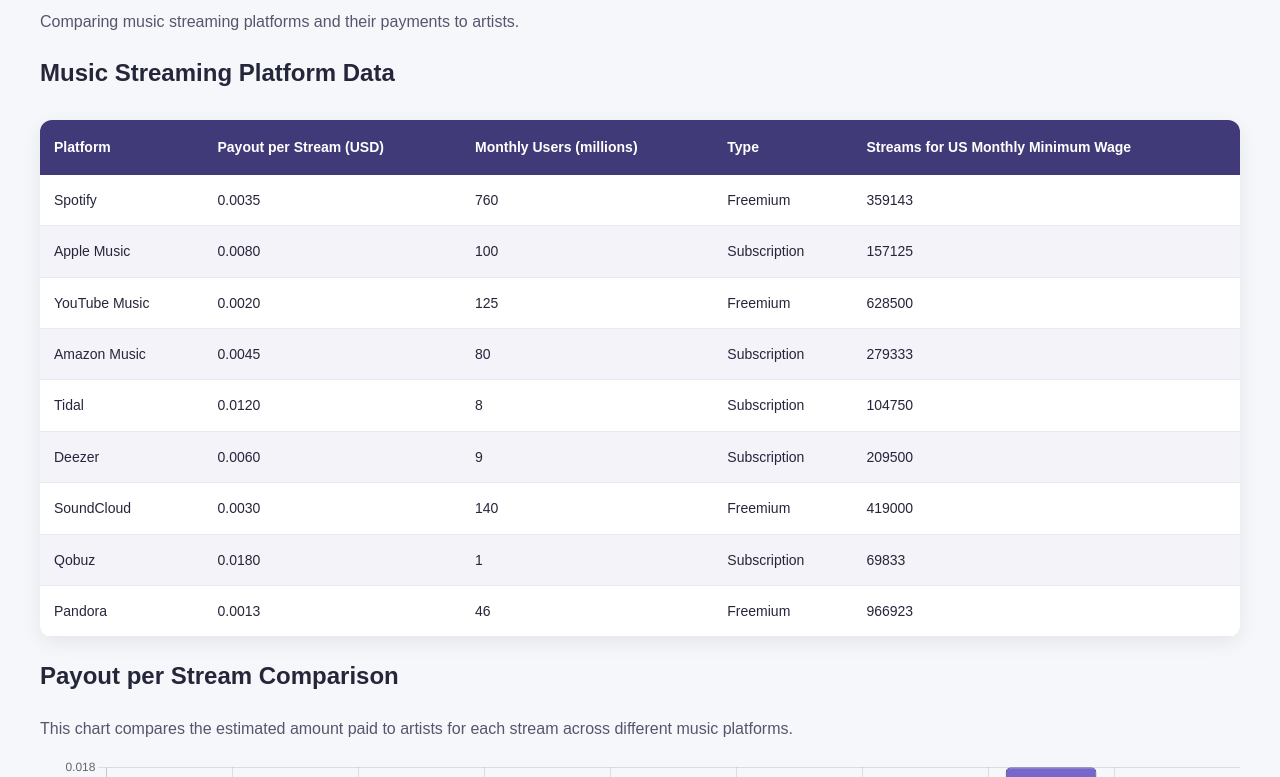
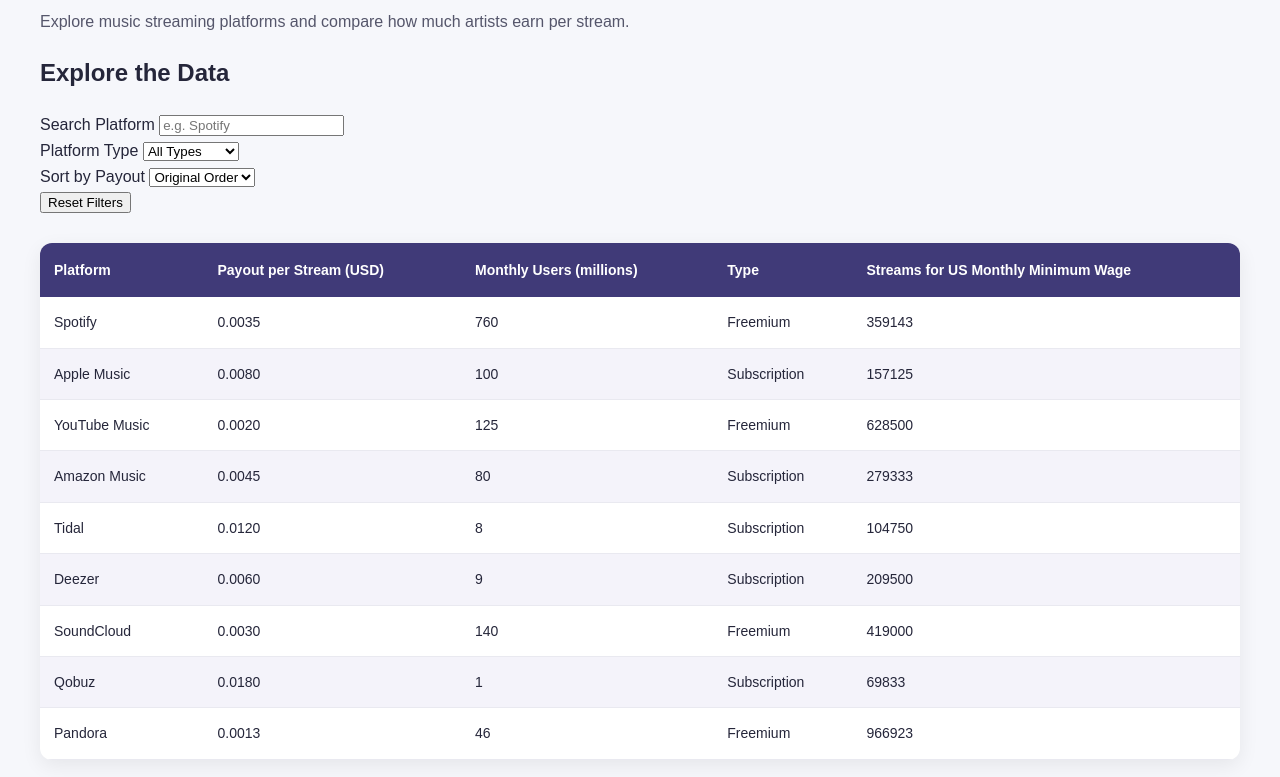
Before and after one commit to yyzyy200677-star/COMM2754-week4, a plain HTML site: page index.html in a window 1280 px wide. Shown: the part 105-882 px from the top of the page. Drawn offline with nearby package versions, Linux system fonts and the light colour scheme.

Commit message:
Update index.html

```diff
--- a/index.html
+++ b/index.html
@@ -5,11 +5,10 @@
     <meta charset="UTF-8">
     <meta name="viewport" content="width=device-width, initial-scale=1.0">
 
-    <title>Music Revenue Data</title>
+    <title>Music Revenue Dashboard</title>
 
     <script src="https://cdn.jsdelivr.net/npm/papaparse@5.4.1/papaparse.min.js"></script>
     <script src="https://cdn.jsdelivr.net/npm/chart.js"></script>
-
     <script src="script.js" defer></script>
 
     <link rel="stylesheet" href="style.css">
@@ -17,15 +16,58 @@
 
 <body>
 
-    <h1>Music Revenue Data</h1>
+    <h1>Music Revenue Dashboard</h1>
 
     <p>
-        Comparing music streaming platforms and their payments to artists.
+        Explore music streaming platforms and compare
+        how much artists earn per stream.
     </p>
 
-    <h2>Music Streaming Platform Data</h2>
+    <h2>Explore the Data</h2>
 
+    <div class="controls">
+
+        <div class="control-group">
+            <label for="searchInput">Search Platform</label>
+
+            <input
+                type="text"
+                id="searchInput"
+                placeholder="e.g. Spotify"
+            >
+        </div>
+
+        <div class="control-group">
+            <label for="typeFilter">Platform Type</label>
+
+            <select id="typeFilter">
+                <option value="all">All Types</option>
+                <option value="Freemium">Freemium</option>
+                <option value="Subscription">Subscription</option>
+            </select>
+        </div>
+
+        <div class="control-group">
+            <label for="sortOrder">Sort by Payout</label>
+
+            <select id="sortOrder">
+                <option value="default">Original Order</option>
+                <option value="high">Highest First</option>
+                <option value="low">Lowest First</option>
+            </select>
+        </div>
+
+        <button id="resetButton" type="button">
+            Reset Filters
+        </button>
+
+    </div>
+
+    <p id="resultCount" aria-live="polite"></p>
+
+    <div class="table-wrapper">
         <table id="dataTable">
+
             <thead>
                 <tr>
                     <th>Platform</th>
@@ -37,13 +79,15 @@
             </thead>
 
             <tbody></tbody>
+
         </table>
+    </div>
 
     <h2>Payout per Stream Comparison</h2>
 
     <p>
-        This chart compares the estimated amount paid to artists
-        for each stream across different music platforms.
+        Estimated artist payout per stream across music platforms.
+        Use the controls above to explore different results.
     </p>
 
     <div class="chart-container">
```
Lines whose indentation alone changed are shown as unchanged.
